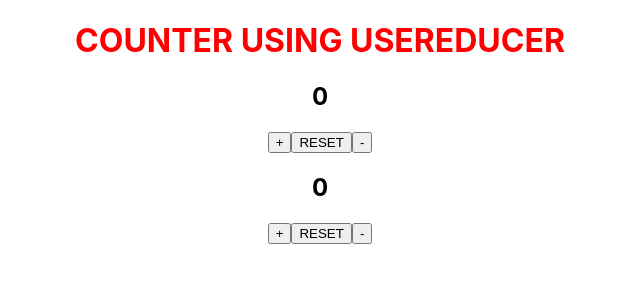
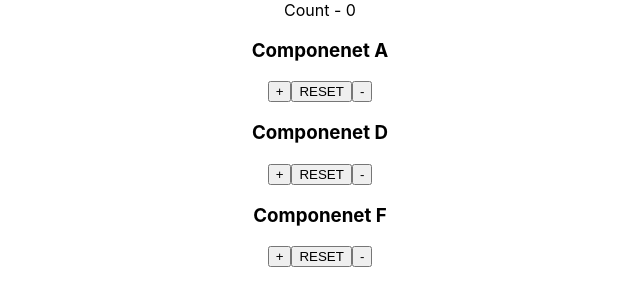
Before and after one commit to Prakashpreveen/React-HTTP, a React (Create React App) app: page / in a window 1280 px wide. Shown: the top 306 px of the page, without its empty margins (320-960 px from the left). Built offline with nearby package versions, Linux system fonts and the light colour scheme.

Commit message:
added usereducer with usecontext

```diff
--- a/src/App.js
+++ b/src/App.js
@@ -22,9 +22,11 @@
 // import StateCounterExample from "./Components/UseReducerHook/StateCounterExample";
 // import UseReducerCounter from "./Components/UseReducerHook/UseReducerCounterState";
 // import UseReducerCounterObject from "./Components/UseReducerHook/UseReducerCounterObject";
-import UseReducerCounterMultipleTimes from "./Components/UseReducerHook/UseReducerCounterMultipleTimes";
+// import UseReducerCounterMultipleTimes from "./Components/UseReducerHook/UseReducerCounterMultipleTimes";
+import AllComponents from "./Components/UseReducerHook/AllComponents";
 
 // import Practice from "./Components/Practice";
+
 function App() {
   return (
     <div className="App">
@@ -48,9 +50,12 @@
       {/* <StateCounterExample />
       <UseReducerCounter /> */}
       {/* <UseReducerCounterObject /> */}
-      <UseReducerCounterMultipleTimes />
+      {/* <UseReducerCounterMultipleTimes /> */}
 
       {/* <Practice /> */}
+      <div className="Reducer&Context">
+        <AllComponents />
+      </div>
     </div>
   );
 }
--- /dev/null
+++ b/src/Components/UseReducerHook/AllComponents.js
@@ -0,0 +1,40 @@
+import React, { useReducer } from "react";
+
+import ComponentA from "./ComponentA";
+import ComponentB from "./ComponentB";
+import ComponentC from "./ComponentC";
+
+const CountContext = React.createContext();
+
+//FOR FILE NAME ComponentA,B,C,D,E,F
+const initialState = 0;
+const reducer = (state, action) => {
+  switch (action) {
+    case "+":
+      return state + 1;
+    case "reset":
+      return initialState;
+    case "-":
+      return state - 1;
+    default:
+      return state;
+  }
+};
+
+function AllComponents() {
+  const [count, dispatch] = useReducer(reducer, initialState);
+  return (
+    <CountContext.Provider
+      value={{ countState: count, countDispatch: dispatch }}
+    >
+      <div>
+        Count - {count}
+        <ComponentA />
+        <ComponentB />
+        <ComponentC />
+      </div>
+    </CountContext.Provider>
+  );
+}
+export default AllComponents;
+export { CountContext };
--- /dev/null
+++ b/src/Components/UseReducerHook/ComponentA.js
@@ -0,0 +1,16 @@
+import React, { useContext } from "react";
+import { CountContext } from "./AllComponents";
+
+function ComponentA() {
+  const countContext = useContext(CountContext);
+  return (
+    <div>
+      <h3>Componenet A</h3>
+      <button onClick={() => countContext.countDispatch("+")}>+</button>
+      <button onClick={() => countContext.countDispatch("reset")}>RESET</button>
+      <button onClick={() => countContext.countDispatch("-")}>-</button>
+    </div>
+  );
+}
+
+export default ComponentA;
--- /dev/null
+++ b/src/Components/UseReducerHook/ComponentB.js
@@ -0,0 +1,12 @@
+import React from "react";
+import ComponentD from "./ComponentD";
+
+function ComponentB() {
+  return (
+    <div>
+      <ComponentD />
+    </div>
+  );
+}
+
+export default ComponentB;
--- /dev/null
+++ b/src/Components/UseReducerHook/ComponentC.js
@@ -0,0 +1,12 @@
+import React from "react";
+import ComponentE from "./ComponentE";
+
+function ComponentC() {
+  return (
+    <div>
+      <ComponentE />
+    </div>
+  );
+}
+
+export default ComponentC;
--- /dev/null
+++ b/src/Components/UseReducerHook/ComponentD.js
@@ -0,0 +1,16 @@
+import React, { useContext } from "react";
+import { CountContext } from "./AllComponents";
+
+function ComponentD() {
+  const countContext = useContext(CountContext);
+  return (
+    <div>
+      <h3>Componenet D</h3>
+      <button onClick={() => countContext.countDispatch("+")}>+</button>
+      <button onClick={() => countContext.countDispatch("reset")}>RESET</button>
+      <button onClick={() => countContext.countDispatch("-")}>-</button>
+    </div>
+  );
+}
+
+export default ComponentD;
--- /dev/null
+++ b/src/Components/UseReducerHook/ComponentE.js
@@ -0,0 +1,12 @@
+import React from "react";
+import ComponentF from "./ComponentF";
+
+function ComponentE() {
+  return (
+    <div>
+      <ComponentF />
+    </div>
+  );
+}
+
+export default ComponentE;
--- /dev/null
+++ b/src/Components/UseReducerHook/ComponentF.js
@@ -0,0 +1,17 @@
+import React, { useContext } from "react";
+import { CountContext } from "./AllComponents";
+import ComponentE from "./ComponentE";
+
+function ComponentF() {
+  const countContext = useContext(CountContext);
+  return (
+    <div>
+      <h3>Componenet F</h3>
+      <button onClick={() => countContext.countDispatch("+")}>+</button>
+      <button onClick={() => countContext.countDispatch("reset")}>RESET</button>
+      <button onClick={() => countContext.countDispatch("-")}>-</button>
+    </div>
+  );
+}
+
+export default ComponentF;
```
